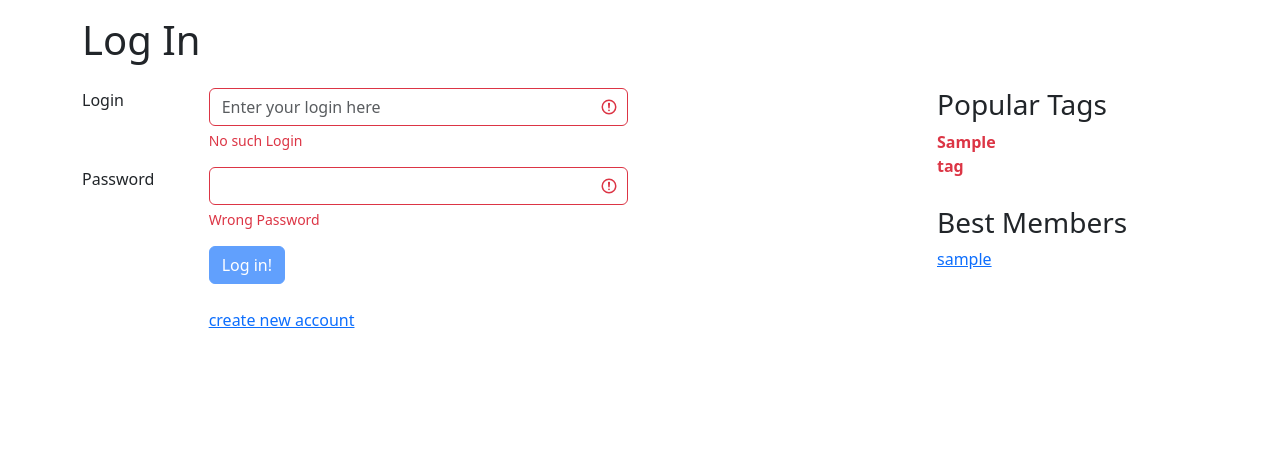
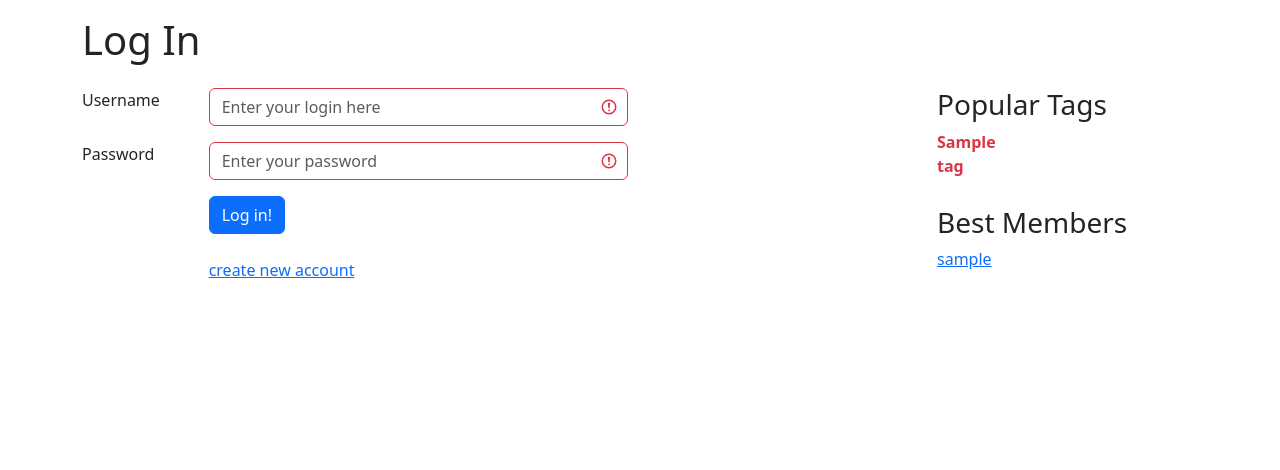
Before and after one commit to FireSpirit171/askme_website, a Django app: page /login/ in a window 1280 px wide. Shown: the part 66-536 px from the top of the page. Run offline with Django 5.2, Linux system fonts and the light colour scheme; tables that the repository leaves empty hold one stand-in row (values such as "Sample post"); some libraries are stand-ins or nearby versions.

Commit message:
Начало ДЗ 4

```diff
--- /dev/null
+++ b/app/forms.py
@@ -0,0 +1,30 @@
+from django import forms
+from django.forms import ValidationError
+from django.contrib.auth import authenticate
+from app import models
+
+class LoginForm(forms.Form):
+    username = forms.CharField()
+    password = forms.CharField(widget=forms.PasswordInput)
+
+    def clean(self):
+        cleaned_data = super().clean()
+        username = cleaned_data.get('username')
+        password = cleaned_data.get('password')
+
+        if username and password:
+            user = authenticate(username=username, password=password)
+            if user is None or not user.check_password(password):
+                raise forms.ValidationError("Incorrect username or password")
+
+        return cleaned_data
+
+class RegistrationForm(forms.ModelForm):
+    nickname = forms.CharField()
+    password = forms.CharField(widget=forms.PasswordInput)
+    confirm_password = forms.CharField(widget=forms.PasswordInput)
+    avatar = forms.ImageField()
+
+    class Meta:
+        model = models.User
+        fields = ("username", "email", "password")
--- a/app/views.py
+++ b/app/views.py
@@ -1,7 +1,9 @@
 from django.core.paginator import Paginator, EmptyPage, PageNotAnInteger
-from django.shortcuts import render, get_object_or_404
-from django.db.models import Count
+from django.contrib.auth import authenticate, logout as logOut
+from django.urls import reverse
+from django.shortcuts import render, redirect, get_object_or_404
 from app import models
+from app.forms import LoginForm
 
 
 # Create your views here.
@@ -54,9 +56,19 @@ def question(request, question_id):
 
 
 
-def login( request ):
-    return render( request, "login.html", {} )
+def login(request):
+    if request.method == 'POST':
+        login_form = LoginForm(data=request.POST)
+        if login_form.is_valid():
+            username = login_form.cleaned_data.get('username')
+            password = login_form.cleaned_data.get('password')
+            user = authenticate(request, username=username, password=password)
+            if user is not None:
+                return redirect(reverse('index'))
+    else:
+        login_form = LoginForm()
 
+    return render(request, "login.html", {"login_form": login_form})
 
 
 def sighup( request ):
@@ -77,3 +89,7 @@ def settings( request ):
 
 def ask( request ):
     return render( request, "ask.html" )
+
+def logout(request):
+    logOut(request)
+    return redirect(reverse('login'))
--- /dev/null
+++ b/static/js/login.js
@@ -0,0 +1,24 @@
+// login.js
+
+// Получаем элементы input и кнопку
+const usernameInput = document.getElementById('usernameInput');
+const passwordInput = document.getElementById('passwordInput');
+const loginButton = document.getElementById('loginButton');
+
+// Функция для проверки заполнения полей
+function checkInputs() {
+    const usernameValue = usernameInput.value.trim();
+    const passwordValue = passwordInput.value.trim();
+
+    // Если оба поля не пустые, разблокируем кнопку
+    if (usernameValue !== '' && passwordValue !== '') {
+        loginButton.removeAttribute('disabled');
+    } else {
+        // В противном случае блокируем кнопку
+        loginButton.setAttribute('disabled', 'disabled');
+    }
+}
+
+// Вызываем функцию при вводе в поля ввода
+usernameInput.addEventListener('input', checkInputs);
+passwordInput.addEventListener('input', checkInputs);
--- a/templates/login.html
+++ b/templates/login.html
@@ -6,33 +6,41 @@
 <h1>Log In</h1>
 <div class="row mt-4">
     <div class="col-8">
-        <form class="was-validated">
+        {% if login_form.non_field_errors %}
+            <div class="alert alert-danger" role="alert">
+                {% for error in login_form.non_field_errors %}
+                    {{ error }}
+                {% endfor %}
+            </div>
+        {% endif %}
+
+        <form method="post" action="" class="was-validated">
+            {% csrf_token %}
             <!--Login-->
             <div class="row mb-3">
                 <div class="col-2">
-                    Login
+                    Username
                 </div>
                 <div class="col-7">
                     <div class="input-group has-validation">
-                        <input type="text" class="form-control" placeholder="Enter your login here" maxlength="50" required>
-                        <div class="invalid-feedback">
-                            No such Login
-                        </div>
+                        <input id="usernameInput" name="username" type="text"
+                         class="form-control" placeholder="Enter your login here" maxlength="50"
+                         required value="{{ login_form.data.username }}">
+
                     </div>
                 </div>
             </div>
 
-            <!--Email-->
+            <!--Password-->
             <div class="row mb-3">
                 <div class="col-2">
                     Password
                 </div>
                 <div class="col-7">
                     <div class="input-group has-validation">
-                        <input type="text" class="form-control" maxlength="50" required>
-                        <div class="invalid-feedback">
-                            Wrong Password
-                        </div>
+                        <input id="passwordInput" name="password" type="password"
+                         class="form-control" placeholder="Enter your password" maxlength="50"
+                          required value="{{ login_form.data.password }}">
                     </div>
                 </div>
             </div>
@@ -40,7 +48,7 @@
             <div class="row">
                 <div class="col-2"></div>
                 <div class="col">
-                    <button class="btn btn-primary" type="submit" disabled>Log in!</button>
+                    <button class="btn btn-primary" type="submit">Log in!</button>
                 </div>
             </div>
         </form>
@@ -53,4 +61,6 @@
         </div>
     </div>
 
+    <script src="{% static 'js/login.js' %}"></script>
+
 {% endblock  %}
--- a/templates/signup.html
+++ b/templates/signup.html
@@ -4,7 +4,7 @@
 {% block content %}
 
 <h1>Registration</h1>
-<div class="row mt-3">
+<div class="row mt-3" style="margin-bottom: 100px;">
     <div class="col-8">
             <form>
                 <!--Login-->
@@ -70,7 +70,7 @@
                 <!--Repeat Password-->
                 <div class="row mb-3 was-validated">
                     <div class="col-2">
-                        Password
+                        Confirm password
                     </div>
                     <div class="col-7">
                         <div class="input-group has-validation">
```
Also changed, not shown: templates/settings.html (+6 -6 lines).
